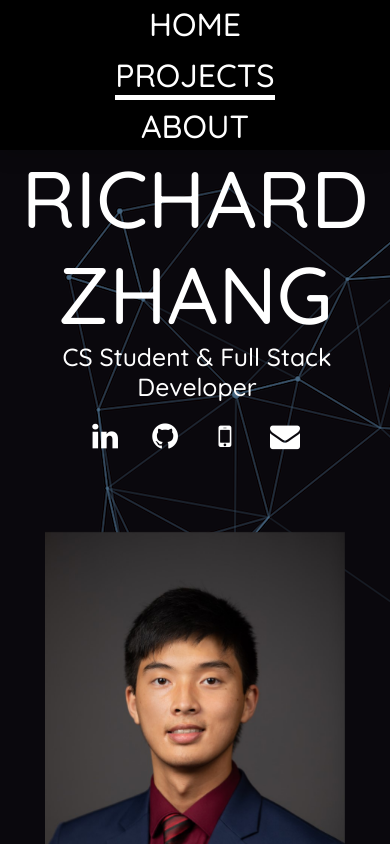
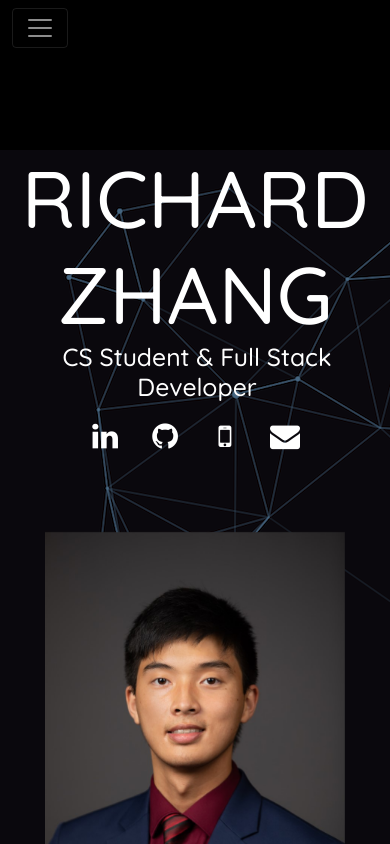
Before and after one commit to RichardZhangCS/RichardZhangCS.github.io, a React (Create React App) app: page / in a window 390 px wide. Shown: the top 844 px of the page. Built offline with nearby package versions, Linux system fonts and the light colour scheme.

Commit message:
Made navbar collapsable in small screens

```diff
--- a/package.json
+++ b/package.json
@@ -20,7 +20,7 @@
     "test": "react-scripts test",
     "eject": "react-scripts eject",
     "predeploy": "npm run build",
-    "deploy": "gh-pages -b main -d build"
+    "deploy": "gh-pages -b master -d build"
   },
   "eslintConfig": {
     "extends": [
--- a/src/Header.css
+++ b/src/Header.css
@@ -13,16 +13,20 @@
     width: 100% !important;
   }
   .nav-bar {
-    height: 150px;
+    height: fit-content;
     width: 100% !important;
+    background: black !important;
   }
 }
-.nav-bar div {
+.nav-bar .navbar-item {
   width: 33%;
   text-align: center;
   font-size: 32px;
 }
 .nav-bar a {
+  color: white !important;
+  width: fit-content;
+  margin: auto;
   transition: border-bottom 0.25s;
   border-bottom: 5px solid transparent;
 }
@@ -31,6 +35,7 @@
 }
 .navbar-item {
   transition: transform 0.4s;
+  height: 100%;
 }
 .navbar-item:hover {
   transform: translate(0, -10px);
--- a/src/Header.js
+++ b/src/Header.js
@@ -1,31 +1,42 @@
 import "./Header.css";
+import { Navbar, Nav, Container } from "react-bootstrap";
 
 export default function Header({ sectionUnderline }) {
   return (
-    <header>
-      <nav className="nav-bar transparent d-flex align-items-center justify-content-between w-100 px-5 shadow flex-column flex-sm-row">
+    <Navbar expand="sm" className="transparent navbar-dark nav-bar w-100 p-0">
+      <Container
+        fluid
+        className="h-100 align-items-md-center align-items-start pt-md-0 pt-2"
+      >
+        <Navbar.Toggle aria-controls="basic-navbar-nav" />
+        <Navbar.Collapse id="basic-navbar-nav">
+          <Nav className="justify-content-between w-100">
             <div
               className={
                 "navbar-item" + (sectionUnderline === "home" ? " selected" : "")
               }
             >
-          <a href="#home">HOME</a>
+              <Nav.Link href="#home">HOME</Nav.Link>
             </div>
             <div
               className={
-            "navbar-item" + (sectionUnderline === "projects" ? " selected" : "")
+                "navbar-item" +
+                (sectionUnderline === "projects" ? " selected" : "")
               }
             >
-          <a href="#projects">PROJECTS</a>
+              <Nav.Link href="#projects">PROJECTS</Nav.Link>
             </div>
             <div
               className={
-            "navbar-item" + (sectionUnderline === "about" ? " selected" : "")
+                "navbar-item" +
+                (sectionUnderline === "about" ? " selected" : "")
               }
             >
-          <a href="#about">ABOUT</a>
+              <Nav.Link href="#about">ABOUT</Nav.Link>
             </div>
-      </nav>
-    </header>
+          </Nav>
+        </Navbar.Collapse>
+      </Container>
+    </Navbar>
   );
 }
```
Lines whose indentation alone changed are shown as unchanged.
